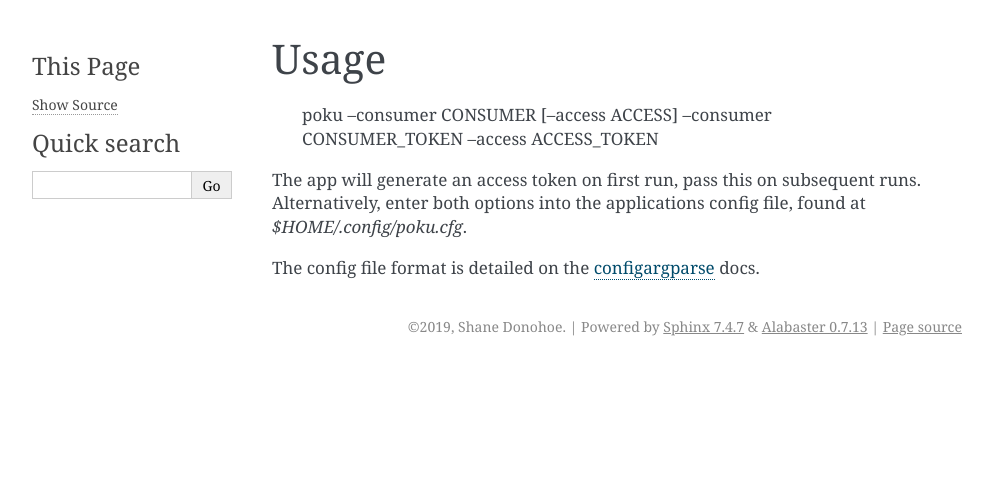
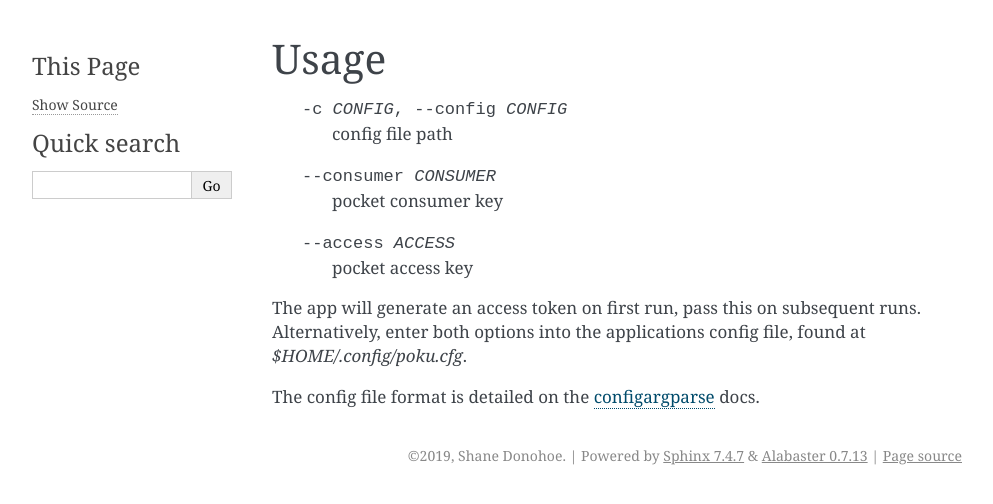
Before and after one commit to surskitt/poku, a Sphinx documentation site: the page built from docs/usage.rst, in a window 1280 px wide. Shown: the top 504 px of the page, without its empty margins (148-1141 px from the left). Built offline with Sphinx 7.4.7, drawn with Linux system fonts in a browser that asks for light colours; pages that are not in the unit, such as notebooks, are missing from menus.

Commit message:
clean up docs

```diff
--- a/docs/usage.rst
+++ b/docs/usage.rst
@@ -2,9 +2,9 @@
 Usage
 =====
 
-   poku --consumer CONSUMER [--access ACCESS]
-   --consumer CONSUMER_TOKEN
-   --access ACCESS_TOKEN
+   -c CONFIG, --config CONFIG    config file path
+   --consumer CONSUMER           pocket consumer key
+   --access ACCESS               pocket access key
 
 The app will generate an access token on first run, pass this on subsequent runs. Alternatively, enter both options into the applications config file, found at `$HOME/.config/poku.cfg`.
 
```
